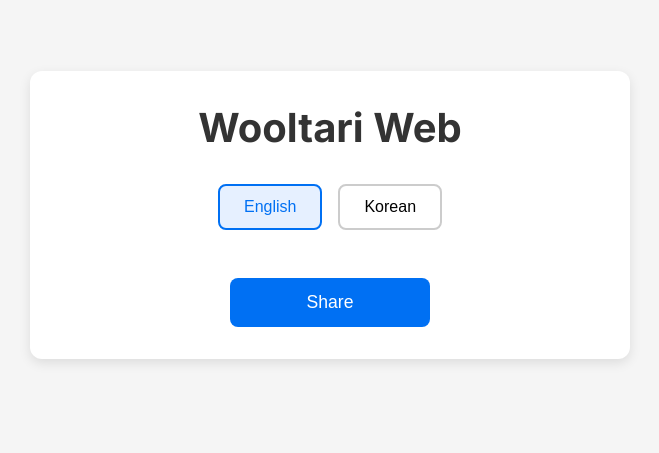
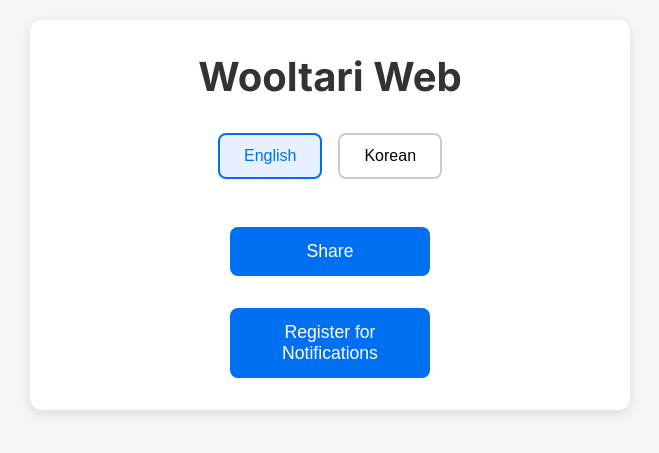
Before and after one commit to yummy94/wooltari, a Next.js app: page / in a window 1280 px wide. Shown: the part 185-638 px from the top of the page, without its empty margins (310-969 px from the left). Built offline with nearby package versions, Linux system fonts and the light colour scheme.

Commit message:
Add notification registration button and handling

```diff
--- a/app/page.js
+++ b/app/page.js
@@ -34,6 +34,18 @@ export default function Home() {
       }).catch(err => console.error('Error sharing:', err));
     } else {
       alert('Share feature not supported on this browser');
+    }
+  };
+
+  // Handle registration for push notifications
+  const handleRegister = () => {
+    if (typeof window !== 'undefined' && window.ReactNativeWebView) {
+      window.ReactNativeWebView.postMessage(JSON.stringify({
+        type: 'register',
+        data: { language }
+      }));
+    } else {
+      alert('Registration only supported in the mobile app');
     }
   };
 
@@ -78,6 +90,13 @@ export default function Home() {
         >
           {language === 'en' ? 'Share' : '공유'}
         </button>
+
+        <button
+          className={styles.shareButton}
+          onClick={handleRegister}
+        >
+          {language === 'en' ? 'Register for Notifications' : '알림 등록'}
+        </button>
       </div>
     </main>
   );
```
